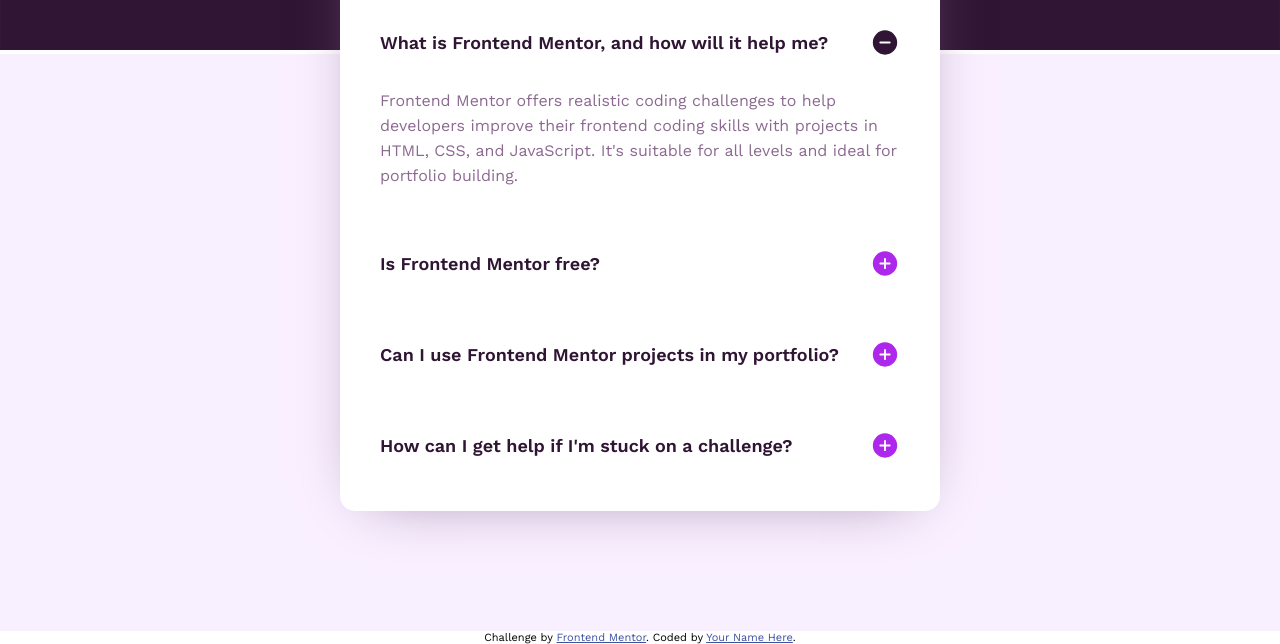
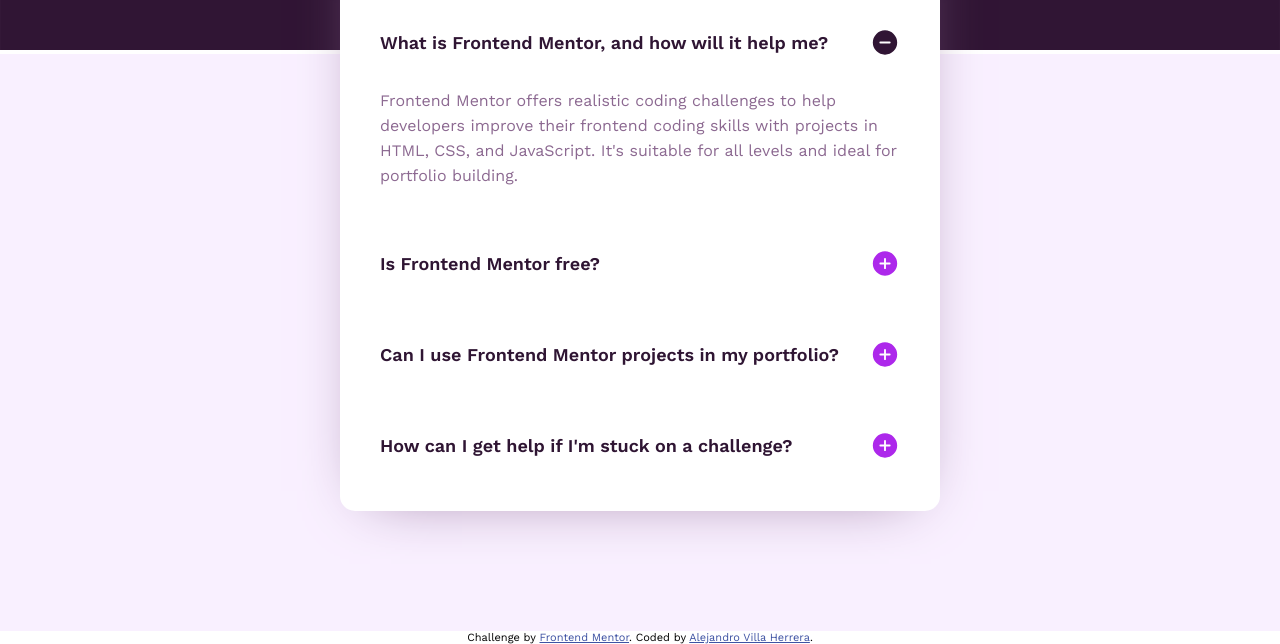
Before and after one commit to AlejandrVilla/Frontend_Mentor, a plain HTML site: page faq-accordion-main/index.html in a window 1280 px wide. Shown: the part 234-878 px from the top of the page. Drawn offline with nearby package versions, Linux system fonts and the light colour scheme.

Commit message:
readme, index.htnl

```diff
--- a/faq-accordion-main/index.html
+++ b/faq-accordion-main/index.html
@@ -70,7 +70,7 @@
 
   <div class="attribution">
     Challenge by <a href="https://www.frontendmentor.io?ref=challenge" target="_blank">Frontend Mentor</a>.
-    Coded by <a href="#">Your Name Here</a>.
+    Coded by <a href="#">Alejandro Villa Herrera</a>.
   </div>
 
   <script src="./main.js"></script>
```
Also changed, not shown: 1 other file.
